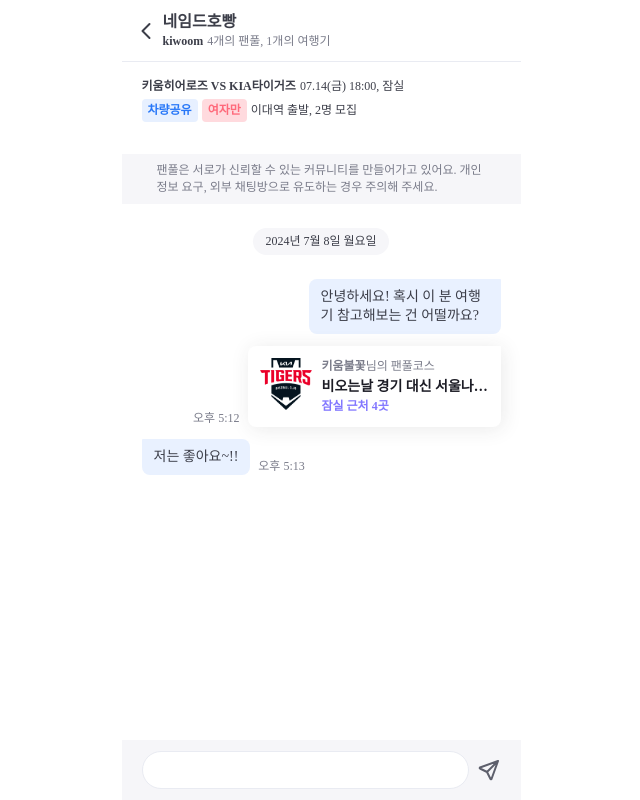
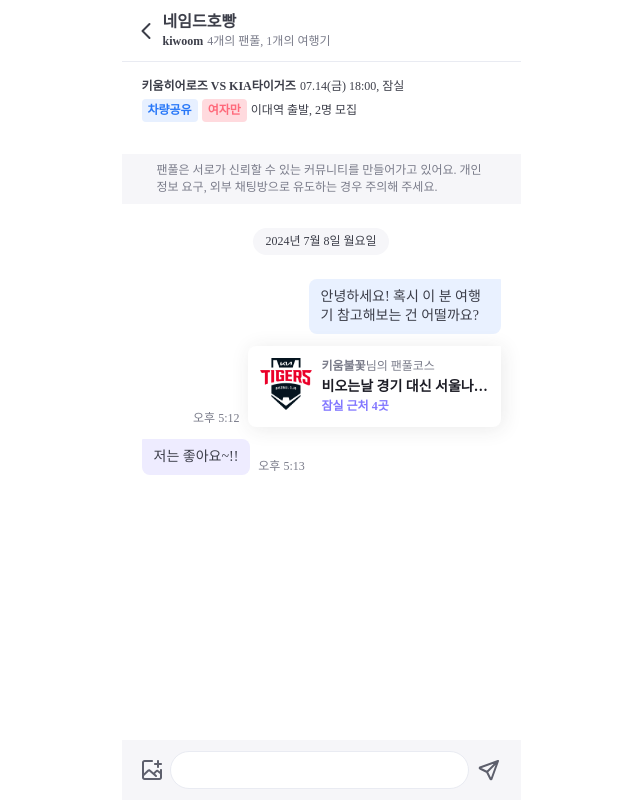
Before and after one commit to TwoDotFive/front, a Next.js app: page /chat/1 in a window 1280 px wide. Shown: the whole page, without its empty margins (319-959 px from the left). Built offline with nearby package versions, Linux system fonts and the light colour scheme; no server answers; sample sign-in values are in the browser's storage; a web font is replaced by a local one.

Commit message:
style: 채팅 UI 수정

```diff
--- a/public/icons/common/index.ts
+++ b/public/icons/common/index.ts
@@ -41,6 +41,7 @@
 import IconFanpoolLog from './icon_fanpool_log.svg';
 import IconDelete from './icon_delete.svg';
 import IconSend from './icon_send.svg';
+import IconPhotoAdd from './icon_photo_add.svg';
 
 export {
 	IconCalender,
@@ -86,4 +87,5 @@
 	IconFanpoolLog,
 	IconDelete,
 	IconSend,
+	IconPhotoAdd,
 };
--- a/src/components/chat/ChatContent.tsx
+++ b/src/components/chat/ChatContent.tsx
@@ -1,4 +1,4 @@
-import { IconSend } from '@/public/icons';
+import { IconPhotoAdd, IconSend } from '@/public/icons';
 import { Text } from '../common/Text';
 import { TagFanPool } from '../common/tag/TagFanPool';
 
@@ -91,7 +91,7 @@
 						</div>
 						{/* 왼쪽 배치 메시지 */}
 						<div className="flex justify-start items-end gap-8pxr">
-							<div className="px-12pxr max-w-192pxr py-8pxr bg-[#E9F1FF] rounded-b-8pxr rounded-tl-1pxr rounded-tr-8pxr">
+							<div className="px-12pxr max-w-192pxr py-8pxr bg-activeLylac100 rounded-b-8pxr rounded-tl-1pxr rounded-tr-8pxr">
 								<Text fontSize={14} fontWeight={500} color="gray700">
 									저는 좋아요~!!
 								</Text>
@@ -103,6 +103,7 @@
 					</div>
 				</section>
 				<section className="absolute flex items-center gap-8pxr w-full h-60pxr bg-gray050 bottom-0 px-20pxr">
+					<IconPhotoAdd />
 					<input className="flex-grow px-10pxr h-38pxr rounded-30pxr border-1pxr border-gray100" />
 					<IconSend />
 				</section>
```
Also changed, not shown: public/icons/common/icon_photo_add.svg (added).
